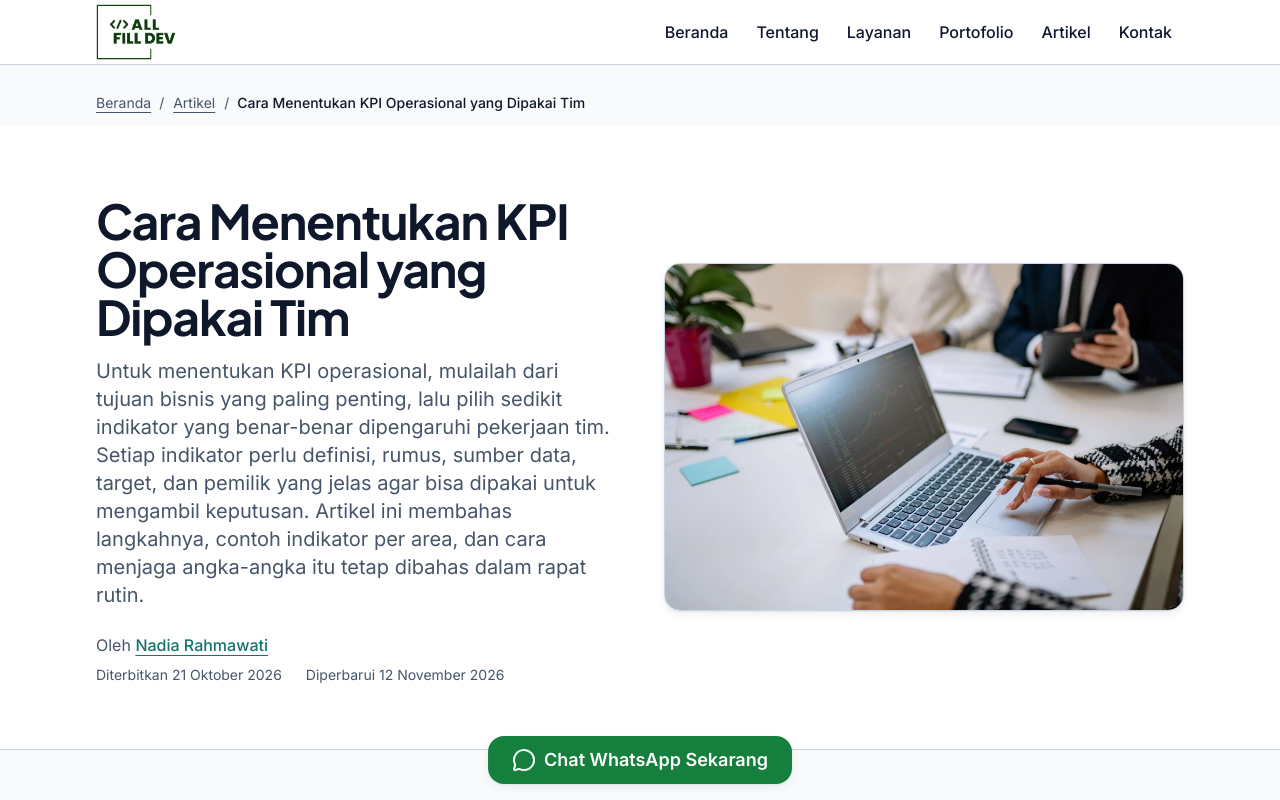
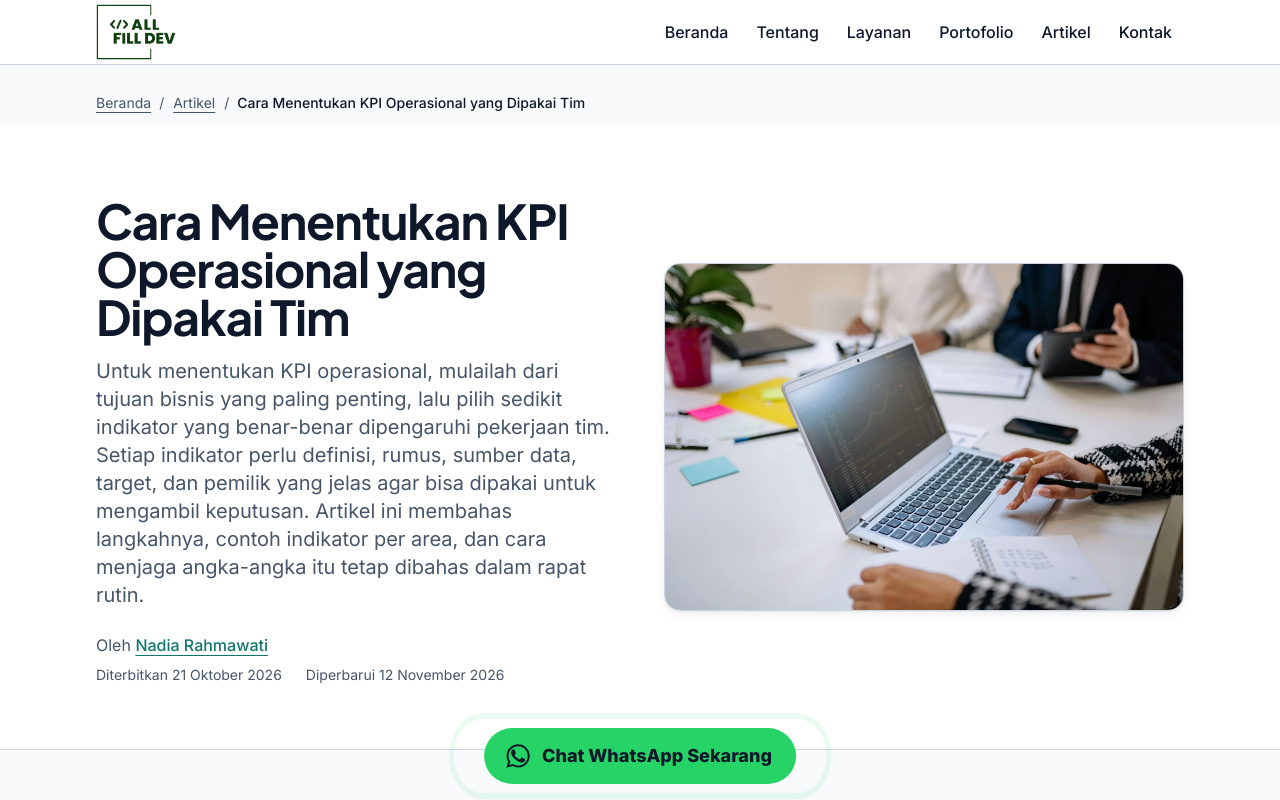
Before and after one commit to allfilldev/tema-02-company-profile, a Next.js app: page /artikel/menentukan-kpi-operasional in a window 1280 px wide. Shown: the top 800 px of the page. Built offline with nearby package versions, Linux system fonts and the light colour scheme; no server answers.

Commit message:
feat: match the whatsapp button to the website and tidy the footer layout

```diff
--- a/src/app/globals.css
+++ b/src/app/globals.css
@@ -23,3 +23,26 @@
     @apply outline-2 outline-offset-2 outline-primary;
   }
 }
+
+@keyframes whatsapp-ring {
+  0% {
+    opacity: 0.9;
+    transform: scale(1);
+  }
+
+  70%,
+  100% {
+    opacity: 0;
+    transform: scale(1.25, 1.6);
+  }
+}
+
+.whatsapp-ring {
+  animation: whatsapp-ring 1.8s ease-out infinite;
+}
+
+@media (prefers-reduced-motion: reduce) {
+  .whatsapp-ring {
+    animation: none;
+  }
+}
--- a/src/components/site/layout/footer.tsx
+++ b/src/components/site/layout/footer.tsx
@@ -12,7 +12,9 @@ type FooterProps = {
 
 const CONTACT_LINK_CLASS_NAME = "inline-flex min-h-11 items-center underline underline-offset-4 hover:text-primary";
 
-const NAV_LINK_CLASS_NAME = "inline-flex min-h-11 items-center text-muted-foreground hover:text-primary";
+const NAV_LINK_CLASS_NAME = "inline-flex min-h-11 items-center text-sm text-muted-foreground hover:text-primary";
+
+const COLUMN_TITLE_CLASS_NAME = "font-heading text-lg font-bold text-foreground";
 
 function phoneHref(phone: string): string {
   return `tel:${phone.replace(/\s+/g, "")}`;
@@ -20,33 +22,31 @@ function phoneHref(phone: string): string {
 
 export function Footer({ settings, navigation }: FooterProps) {
   const { address } = settings;
+  const hasSocialLinks = settings.socialLinks.length > 0;
 
   return (
     <footer data-nosnippet className="border-t border-border bg-surface-muted">
-      <Container className="grid gap-10 pb-28 pt-12 md:grid-cols-3">
-        <div>
-          <p className="font-heading text-lg font-bold text-foreground">{settings.siteName}</p>
+      <Container className="grid gap-10 pb-28 pt-12 md:grid-cols-4">
+        <div className="md:col-span-2">
+          <p className={COLUMN_TITLE_CLASS_NAME}>{settings.siteName}</p>
           <address className="mt-3 text-sm not-italic text-muted-foreground">
             <p>{address.street}</p>
             <p>
-              {address.city}, {address.region} {address.postalCode}
+              {address.city}, {address.region} {address.postalCode}, {address.country}
             </p>
-            <p>{address.country}</p>
-            <p>
-              <a href={phoneHref(settings.phone)} className={CONTACT_LINK_CLASS_NAME}>
+            <div className="mt-2 flex flex-col">
+              <a href={phoneHref(settings.phone)} className={`${CONTACT_LINK_CLASS_NAME} w-fit`}>
                 {settings.phone}
               </a>
-            </p>
-            <p>
-              <a href={`mailto:${settings.email}`} className={CONTACT_LINK_CLASS_NAME}>
+              <a href={`mailto:${settings.email}`} className={`${CONTACT_LINK_CLASS_NAME} w-fit`}>
                 {settings.email}
               </a>
-            </p>
+            </div>
           </address>
         </div>
-        <nav aria-label="Navigasi footer">
-          <p className="font-semibold text-foreground">Halaman</p>
-          <ul className="mt-2">
+        <nav aria-label="Navigasi footer" className={hasSocialLinks ? undefined : "md:col-span-2"}>
+          <p className={COLUMN_TITLE_CLASS_NAME}>Halaman</p>
+          <ul className={hasSocialLinks ? "mt-2" : "mt-2 grid sm:grid-cols-2 sm:gap-x-8"}>
             {navigation.map((item) => (
               <li key={item.href}>
                 <Link href={item.href} className={NAV_LINK_CLASS_NAME}>
@@ -56,9 +56,9 @@ export function Footer({ settings, navigation }: FooterProps) {
             ))}
           </ul>
         </nav>
-        {settings.socialLinks.length > 0 ? (
+        {hasSocialLinks ? (
           <div>
-            <p className="font-semibold text-foreground">Media sosial</p>
+            <p className={COLUMN_TITLE_CLASS_NAME}>Media sosial</p>
             <ul className="mt-2">
               {settings.socialLinks.map((link) => (
                 <li key={link.url}>
@@ -70,7 +70,7 @@ export function Footer({ settings, navigation }: FooterProps) {
             </ul>
           </div>
         ) : null}
-        <div className="flex flex-col gap-3 border-t border-border pt-6 md:col-span-3">
+        <div className="flex flex-col gap-3 border-t border-border pt-6 md:col-span-4">
           <LegalFooterNav />
           <p className="text-sm text-muted-foreground">&copy; {settings.siteName}. Seluruh hak cipta dilindungi.</p>
         </div>
--- a/src/components/site/layout/whatsapp-button.tsx
+++ b/src/components/site/layout/whatsapp-button.tsx
@@ -1,5 +1,3 @@
-import { Icon } from "@/components/ui/icon";
-
 type WhatsAppButtonProps = {
   href: string;
 };
@@ -10,9 +8,20 @@ export function WhatsAppButton({ href }: WhatsAppButtonProps) {
       href={href}
       target="_blank"
       rel="noopener noreferrer"
-      className="fixed bottom-4 left-1/2 z-40 inline-flex min-h-12 -translate-x-1/2 items-center justify-center gap-2 whitespace-nowrap rounded-xl bg-success px-6 text-lg font-semibold text-primary-foreground shadow-card transition-opacity hover:opacity-90"
+      className="fixed bottom-4 left-1/2 z-40 flex -translate-x-1/2 items-center gap-2.5 whitespace-nowrap rounded-full bg-whatsapp py-4 pl-5 pr-6 text-lg font-extrabold text-foreground transition-transform hover:scale-105 sm:py-3.5"
     >
-      <Icon name="message-circle" className="size-6 shrink-0" />
+      <span
+        aria-hidden="true"
+        className="whatsapp-ring pointer-events-none absolute inset-0 rounded-full border-4 border-whatsapp"
+      />
+      <svg viewBox="0 0 24 24" className="size-7 shrink-0" fill="currentColor" aria-hidden="true" focusable="false">
+        <path d="M17.47 14.38c-.3-.15-1.76-.87-2.03-.97-.27-.1-.47-.15-.67.15-.2.3-.77.97-.94 1.17-.17.2-.35.22-.65.07-.3-.15-1.26-.46-2.4-1.48-.89-.79-1.49-1.77-1.66-2.07-.17-.3-.02-.46.13-.61.14-.13.3-.35.45-.52.15-.17.2-.3.3-.5.1-.2.05-.37-.02-.52-.08-.15-.67-1.62-.92-2.22-.24-.58-.49-.5-.67-.51h-.57c-.2 0-.52.07-.8.37-.27.3-1.04 1.02-1.04 2.48s1.07 2.88 1.22 3.08c.15.2 2.1 3.2 5.08 4.49.71.31 1.26.49 1.69.63.71.23 1.36.2 1.87.12.57-.08 1.76-.72 2-1.41.25-.7.25-1.29.17-1.41-.07-.13-.27-.2-.57-.35Z" />
+        <path
+          fillRule="evenodd"
+          clipRule="evenodd"
+          d="M12.04 2C6.58 2 2.13 6.45 2.13 11.91c0 1.75.46 3.45 1.32 4.95L2.05 22l5.25-1.38a9.9 9.9 0 0 0 4.74 1.2h.01c5.46 0 9.91-4.45 9.91-9.91 0-2.65-1.03-5.14-2.9-7.01A9.82 9.82 0 0 0 12.04 2Zm0 18.15h-.01a8.2 8.2 0 0 1-4.18-1.15l-.3-.18-3.12.82.83-3.04-.2-.31a8.2 8.2 0 0 1-1.26-4.38c0-4.54 3.7-8.23 8.24-8.23 2.2 0 4.27.86 5.82 2.42a8.18 8.18 0 0 1 2.41 5.82c0 4.54-3.7 8.23-8.23 8.23Z"
+        />
+      </svg>
       Chat WhatsApp Sekarang
     </a>
   );
--- a/src/styles/tokens.css
+++ b/src/styles/tokens.css
@@ -17,6 +17,7 @@
   --color-success: #15803d;
   --color-warning: #b45309;
   --color-danger: #b91c1c;
+  --color-whatsapp: #25d366;
 
   --font-heading: var(--font-heading-source, ui-sans-serif), ui-sans-serif, system-ui, sans-serif;
   --font-body: var(--font-body-source, ui-sans-serif), ui-sans-serif, system-ui, sans-serif;
--- a/src/styles/tokens.ts
+++ b/src/styles/tokens.ts
@@ -15,6 +15,7 @@ export const tokenValues = {
   success: "#15803d",
   warning: "#b45309",
   danger: "#b91c1c",
+  whatsapp: "#25d366",
 } as const;
 
 export type OgTheme = {
```
